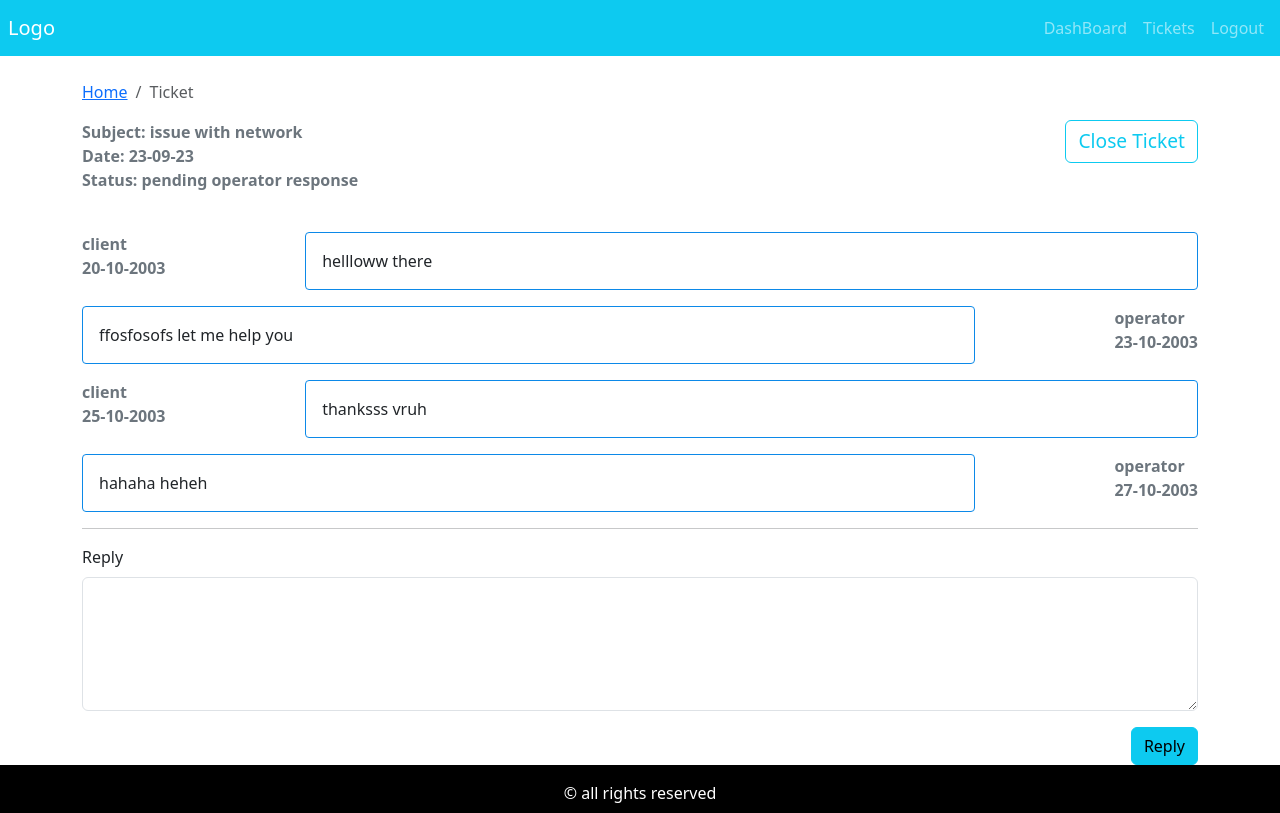
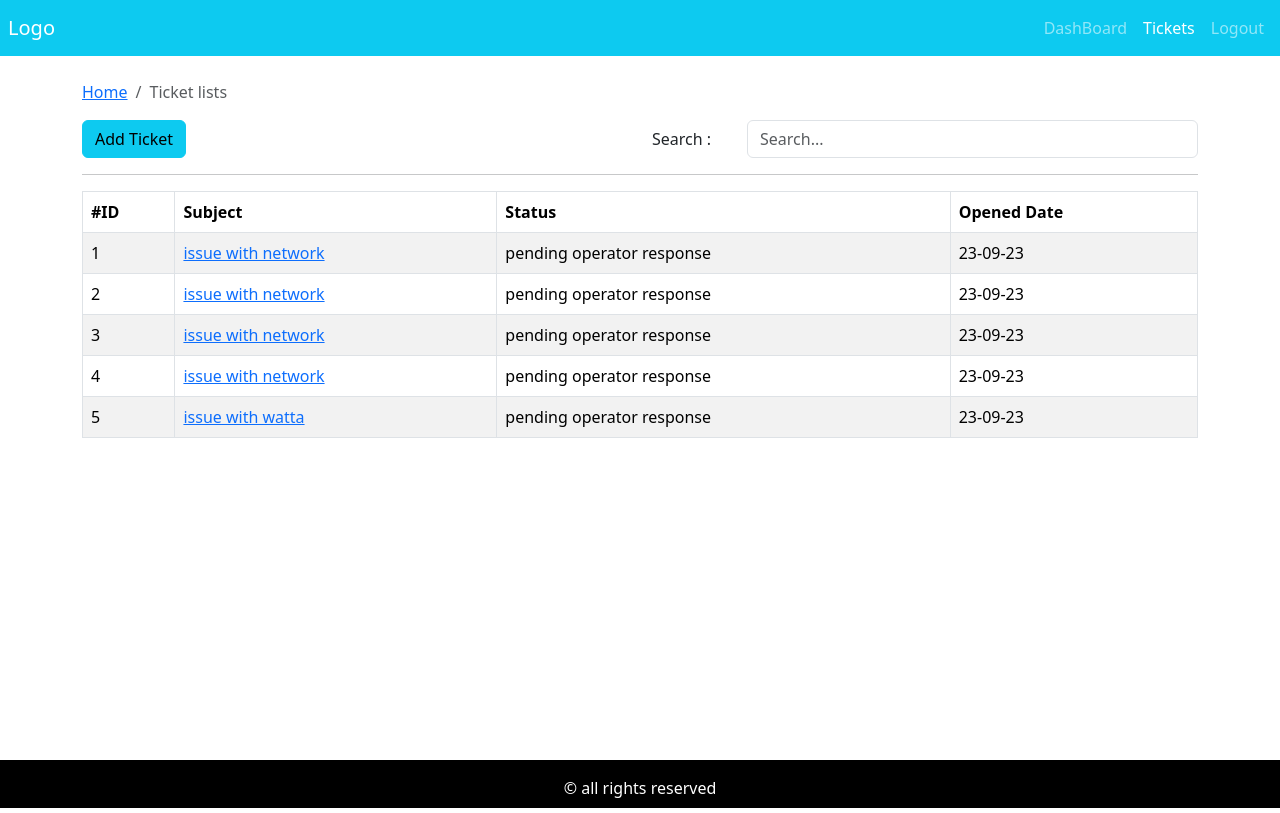
Before and after one commit to bhargavrepaka/ticket-frontend, a React (Vite) app: page /tickets in a window 1280 px wide. Built offline with nearby package versions, Linux system fonts and the light colour scheme.

Commit message:
routes added

```diff
--- a/package.json
+++ b/package.json
@@ -14,6 +14,8 @@
     "react": "^18.2.0",
     "react-bootstrap": "^2.8.0",
     "react-dom": "^18.2.0",
+    "react-router-bootstrap": "^0.26.2",
+    "react-router-dom": "^6.14.2",
     "sass": "^1.64.1"
   },
   "devDependencies": {
--- a/src/App.jsx
+++ b/src/App.jsx
@@ -5,18 +5,26 @@ import Dashboard from "./pages/dashboard/Dashboard"
 import NewTicket from "./pages/new-ticket/NewTicket"
 import TicketListing from "./pages/ticket-listing/TicketListing"
 import Ticket from "./pages/ticket/Ticket"
+import { Route,Routes } from "react-router-dom"
+import PrivateRoute from "./components/private-route/PrivateRoute"
 
 import './App.scss'
 const App = () => {
   return (
     <div >
-      {/* <Entry></Entry> */}
-      <DefaultLayout>
-        {/* <Dashboard></Dashboard> */}
-        {/* <NewTicket></NewTicket> */}
-        {/* <TicketListing></TicketListing> */}
-        <Ticket></Ticket>
-      </DefaultLayout>
+      <Routes>
+        <Route path="/"element={<Entry></Entry>} ></Route>
+
+        <Route element={<PrivateRoute/>}>
+          <Route path="/dashboard" element={<Dashboard></Dashboard>}></Route>
+          <Route path="/add-ticket" element={<NewTicket></NewTicket>}></Route>
+          <Route path="/tickets" element={<TicketListing></TicketListing>}></Route>
+          <Route path="/ticket/:tid" element={<Ticket></Ticket>}></Route>
+        </Route>
+      </Routes>
+
+
+
     </div>
 
   )
--- a/src/components/breadcrumb/Breadcrumb.jsx
+++ b/src/components/breadcrumb/Breadcrumb.jsx
@@ -1,12 +1,15 @@
 /* eslint-disable react/prop-types */
+import { LinkContainer } from 'react-router-bootstrap'
 
 import { Breadcrumb } from 'react-bootstrap'
 const PageBreadcrumb = ({pagename}) => {
   return (
     <Breadcrumb>
-        <Breadcrumb.Item href="/">
+    <LinkContainer to={"/dashboard"}>
+        <Breadcrumb.Item>
            Home
         </Breadcrumb.Item>
+    </LinkContainer>
         <Breadcrumb.Item active>
           {pagename}
         </Breadcrumb.Item>
--- /dev/null
+++ b/src/components/private-route/PrivateRoute.jsx
@@ -0,0 +1,15 @@
+/* eslint-disable no-unused-vars */
+import React from 'react'
+import { Outlet,Navigate } from 'react-router-dom'
+import DefaultLayout from '../../layouts/DefaultLayout'
+
+// eslint-disable-next-line react/prop-types
+
+const isAuth=true
+const PrivateRoute = () => {
+  return (
+    isAuth? <DefaultLayout><Outlet></Outlet></DefaultLayout> : <Navigate to={"/"}></Navigate>
+  )
+}
+
+export default PrivateRoute
--- a/src/components/ticket-table/TicketTable.jsx
+++ b/src/components/ticket-table/TicketTable.jsx
@@ -1,6 +1,7 @@
 /* eslint-disable react/prop-types */
 
 import { Table } from 'react-bootstrap'
+import { Link } from 'react-router-dom'
 
 const TicketTable = ({tickets}) => {
   return (
@@ -19,7 +20,7 @@ const TicketTable = ({tickets}) => {
           return (
           <tr key={ticket.id}>
             <td>{ticket.id}</td>
-            <td>{ticket.subject}</td>
+            <td><Link to={`/ticket/${ticket.id}`}>{ticket.subject}</Link></td>
             <td>{ticket.status} </td>
             <td>{ticket.addedAt}</td>
           </tr>
--- a/src/layouts/partials/Header.jsx
+++ b/src/layouts/partials/Header.jsx
@@ -1,5 +1,6 @@
 import Nav from 'react-bootstrap/Nav';
 import Navbar from 'react-bootstrap/Navbar';
+import { LinkContainer } from 'react-router-bootstrap';
 const Header = () => {
   return (
     <Navbar expand="md" variant='dark' bg='info' className='p-2'>
@@ -9,9 +10,10 @@ const Header = () => {
         > */}
             <Navbar.Collapse id="basic-navbar-nav">
                 <Nav className='ms-auto'>
-                    <Nav.Link href="/dash">DashBoard</Nav.Link>
-                    <Nav.Link href="/dash">Tickets</Nav.Link>
-                    <Nav.Link href="/dash">Logout</Nav.Link>
+                <LinkContainer to={"/dashboard"}><Nav.Link >DashBoard</Nav.Link></LinkContainer>
+                <LinkContainer to={"/tickets"}><Nav.Link >Tickets</Nav.Link></LinkContainer>
+                <LinkContainer to={"/"}><Nav.Link >Logout</Nav.Link></LinkContainer>
+
                 </Nav>
             </Navbar.Collapse>
 
--- a/src/main.jsx
+++ b/src/main.jsx
@@ -2,10 +2,14 @@
 import ReactDOM from 'react-dom/client'
 import App from './App.jsx'
 import 'bootstrap/dist/css/bootstrap.min.css';
+import { BrowserRouter } from 'react-router-dom';
 
 ReactDOM.createRoot(document.getElementById('root')).render(
   // <React.StrictMode>
+  <BrowserRouter>
     <App />
+  </BrowserRouter>
+
   // </React.StrictMode>
   ,
 )
--- a/src/pages/dashboard/Dashboard.jsx
+++ b/src/pages/dashboard/Dashboard.jsx
@@ -3,6 +3,9 @@ import { Container,Row,Col ,Button} from 'react-bootstrap'
 import TicketTable from '../../components/ticket-table/TicketTable'
 import tickets from '../../data/dumy-tickets.json'
 import PageBreadcrumb from '../../components/breadcrumb/Breadcrumb'
+import { Link } from 'react-router-dom'
+
+
 const Dashboard = () => {
   return (
     <Container>
@@ -11,7 +14,10 @@ const Dashboard = () => {
         </Row>
         <Row >
             <Col className='text-center mb-2'>
-            <Button variant='info' style={{fontSize:"2rem",padding:"10px 20px"}}> Add New Ticket</Button>
+                <Link to={"/add-ticket"}>
+                <Button variant='info' style={{fontSize:"2rem",padding:"10px 20px"}}> Add New Ticket</Button>
+                </Link>
+
             </Col>
         </Row>
         <Row>
--- a/src/pages/ticket-listing/TicketListing.jsx
+++ b/src/pages/ticket-listing/TicketListing.jsx
@@ -5,6 +5,7 @@ import SearchForm from '../../components/search-form/SearchForm'
 import { useState } from 'react'
 import TicketTable from '../../components/ticket-table/TicketTable'
 import tickets from "../../data/dumy-tickets.json"
+import { Link } from 'react-router-dom'
 
 
 const TicketListing = () => {
@@ -32,7 +33,10 @@ const TicketListing = () => {
         </Row>
         <Row>
             <Col>
-                <Button variant='info'>Add Ticket</Button>
+                <Link to={"/add-ticket"}>
+                 <Button variant='info'>Add Ticket</Button>
+                </Link>
+
             </Col>
             <Col className='text-right'>
                 <SearchForm handleOnChange={handleOnChange} str={searchStr} ></SearchForm>
--- a/src/pages/ticket/Ticket.jsx
+++ b/src/pages/ticket/Ticket.jsx
@@ -3,11 +3,20 @@ import PageBreadcrumb from "../../components/breadcrumb/Breadcrumb"
 import tickets from "../../data/dumy-tickets.json"
 import MessageHistory from "../../components/message-history/MessageHistory"
 import UpdateTicket from "../../components/update-ticket/UpdateTicket"
-import { useState } from "react"
+import { useEffect, useState } from "react"
+import { useParams } from "react-router-dom"
 
-const ticket=tickets[0]
+
 const Ticket = () => {
-    const [message,setMessage]=useState()
+    const [message,setMessage]=useState("")
+    const [ticket,setTicket]=useState({})
+    const {tid}=useParams()
+    console.log(tid)
+
+    useEffect(()=>{
+        tickets.forEach((tkt)=>{ if(tkt.id==tid) return setTicket(tkt) })
+    },[tid,message])
+
 
     function handleOnChange(e){
         console.log(e.target.value)
```
Also changed, not shown: 1 other file (tests, documents, lock files or other folders).
